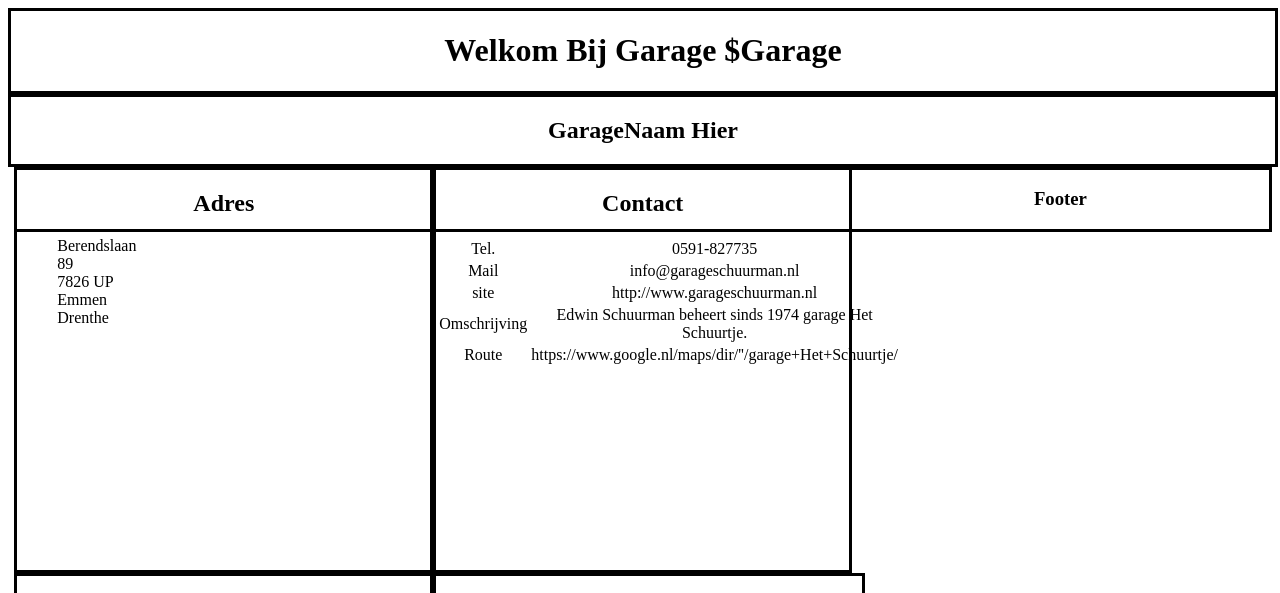
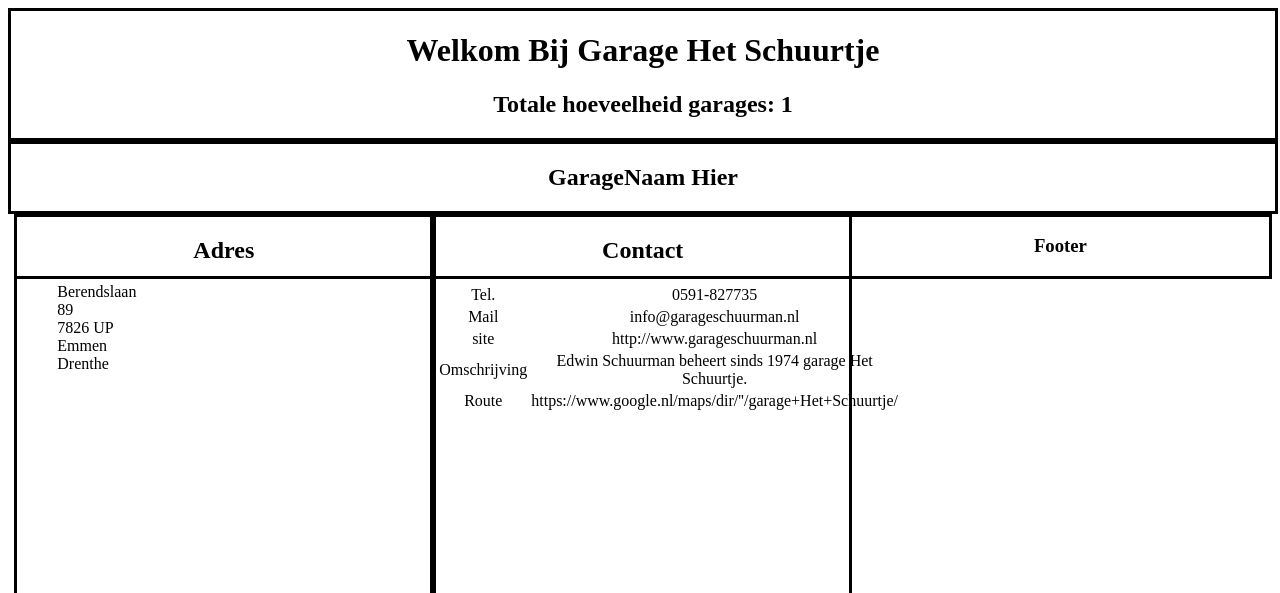
Before and after one commit to LennartPNL/XML-Eindopdracht, a plain HTML site: page output/output.html in a window 1280 px wide. Shown: the top 593 px of the page. Drawn offline with Linux system fonts and the light colour scheme.

Commit message:
xslt verandert

```diff
--- a/output/output.html
+++ b/output/output.html
@@ -154,7 +154,8 @@
 <body>
 <div class="container">
 <div class="header">
-<h1>Welkom Bij Garage $Garage</h1>
+<h1>Welkom Bij Garage Het Schuurtje</h1>
+<h2>Totale hoeveelheid garages: 1</h2>
 </div>
 <div class="garageName">
 <h2>GarageNaam Hier</h2>
```
Also changed, not shown: 1 other file.
